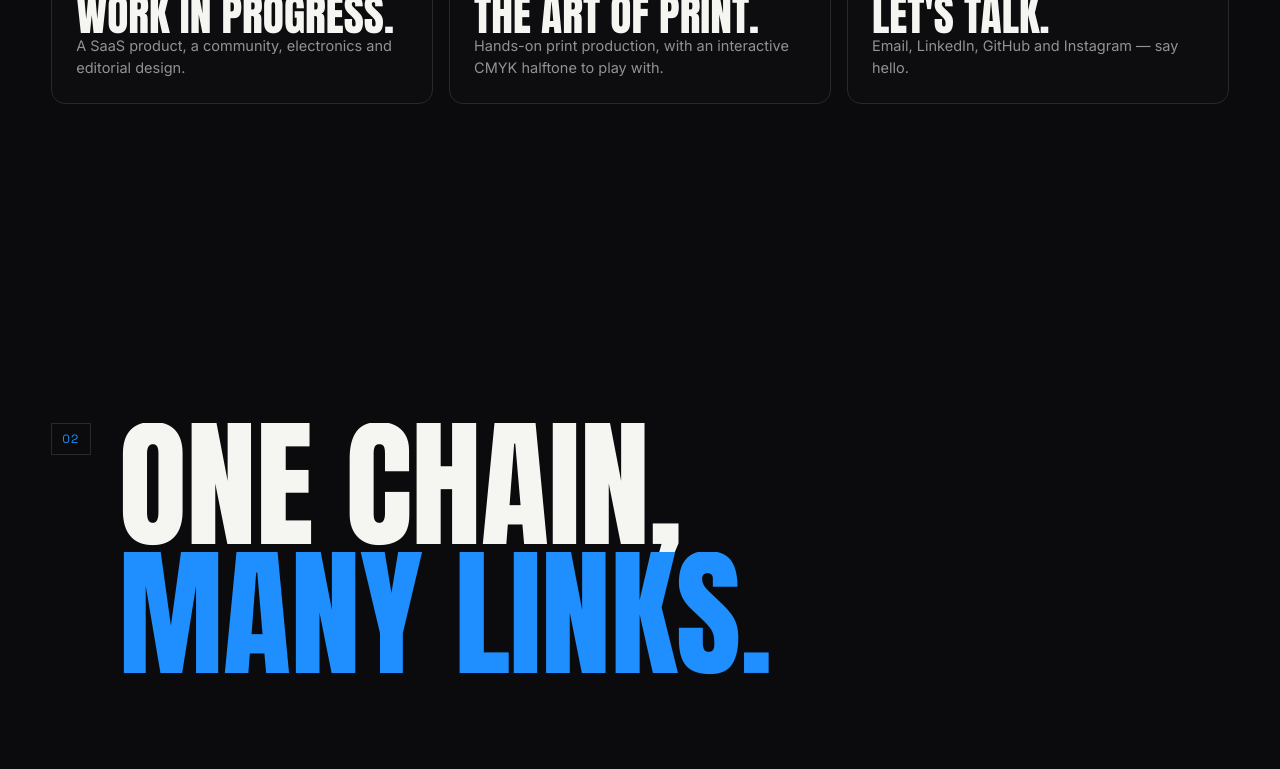
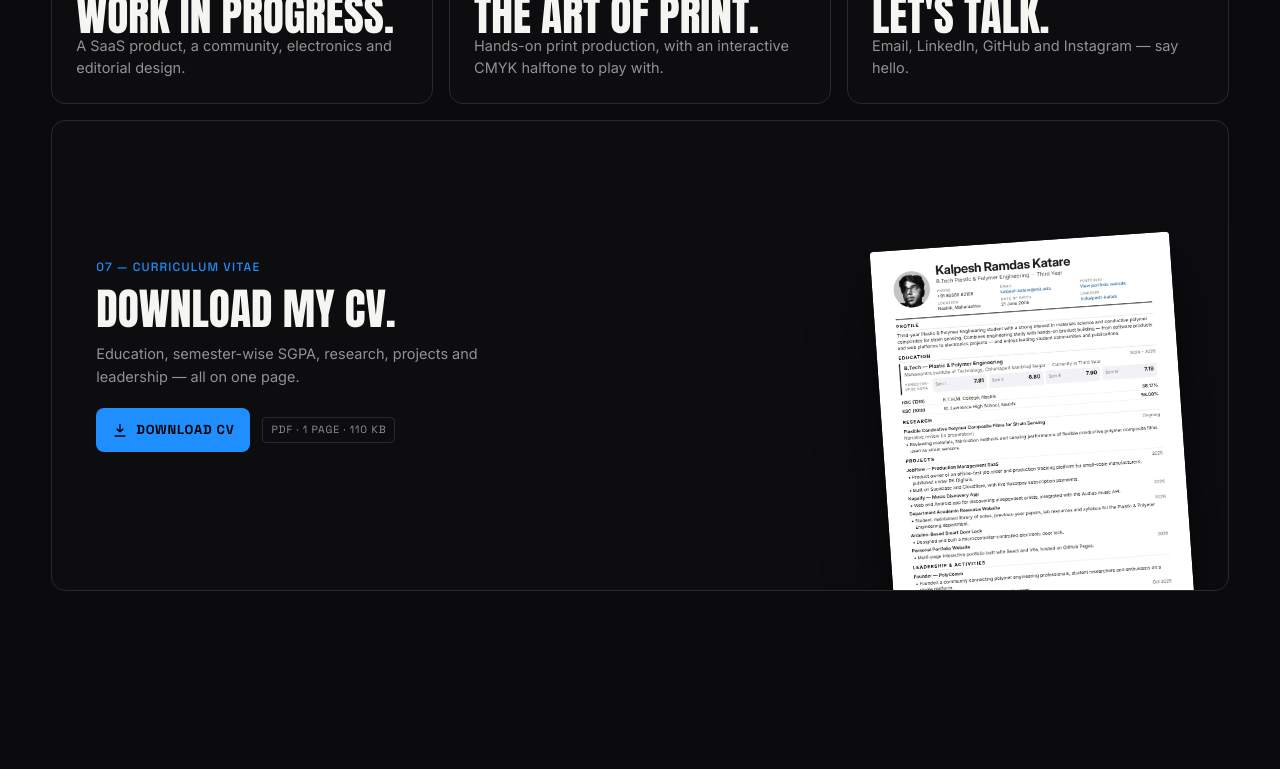
Before and after one commit to kalpeshkatare010-crypto/Kalpesh-Katare-Portfolio-, a plain HTML site: page index.html in a window 1280 px wide. Shown: the part 3030-3799 px from the top of the page. Drawn offline with nearby package versions, Linux system fonts and the light colour scheme.

Commit message:
Add downloadable CV: home page tile, menu link and contact button
Co-Authored-By: Claude Opus 5.5 <noreply@anthropic.com>
Claude-Session: https://claude.ai/code/session_01DhaEoKt6yJeXXE3iUTs1LK

```diff
--- a/css/site.css
+++ b/css/site.css
@@ -492,3 +492,16 @@ html.nl .wipe i{transform:scaleY(1);animation:wipeSafe 0s 2.5s forwards}
 .icard:hover .iphoto img{transform:scale(1.05)}
 .icard:hover .iphoto::before{opacity:.35}
 .iface .irole{margin-top:4px}
+/* CV download */
+.ex-card.cv-card{grid-column:1/-1;min-height:0;flex-direction:row;align-items:center;justify-content:space-between;gap:clamp(20px,4vw,60px);padding:clamp(24px,3.5vw,44px);padding-bottom:0}
+.cv-copy{display:grid;gap:14px;align-self:center;padding-bottom:clamp(24px,3.5vw,44px)}
+.cv-meta{display:flex;gap:12px;align-items:center;flex-wrap:wrap;margin-top:6px}
+.cv-sheet{flex:none;width:clamp(190px,24vw,300px);align-self:flex-end;transform:translateY(18%) rotate(-4deg);transition:transform .6s cubic-bezier(.2,.7,.1,1);box-shadow:0 30px 60px rgba(0,0,0,.55)}
+.cv-sheet img{display:block;width:100%;height:auto;border-radius:4px 4px 0 0}
+.cv-card:hover .cv-sheet{transform:translateY(6%) rotate(0)}
+.menu-cv{display:inline-flex;align-items:center;gap:8px;color:var(--lime);font:600 12px var(--grot);letter-spacing:.1em;text-transform:uppercase}
+.menu-cv svg{width:15px;height:15px}
+.c-cv{display:flex;align-items:center;justify-content:space-between;gap:16px;flex-wrap:wrap;border:1px solid var(--line);border-radius:14px;padding:22px 24px;margin-top:28px}
+.c-cv b{font-family:var(--grot);font-size:clamp(18px,1.8vw,24px);font-weight:600}
+.c-cv p{color:var(--tx2);font-size:14px;margin-top:4px}
+@media (max-width:760px){.ex-card.cv-card{flex-direction:column;align-items:flex-start}.cv-copy{padding-bottom:0}.cv-sheet{align-self:center;width:62%;transform:translateY(12%) rotate(-3deg)}.ex-card.cv-card div{margin-top:0}}
--- a/index.html
+++ b/index.html
@@ -10,7 +10,7 @@
 <link rel="preconnect" href="https://fonts.googleapis.com">
 <link rel="preconnect" href="https://fonts.gstatic.com" crossorigin>
 <link href="https://fonts.googleapis.com/css2?family=Anton&family=Caveat+Brush&family=Instrument+Serif:ital@0;1&family=Inter:wght@400;500;600&family=Space+Grotesk:wght@400;500;600;700&display=swap" rel="stylesheet">
-<link rel="stylesheet" href="css/site.css?v=4d349375">
+<link rel="stylesheet" href="css/site.css?v=9cc59166">
 <script type="application/ld+json">
 {"@context":"https://schema.org","@type":"Person","name":"Kalpesh Katare","jobTitle":"Polymer Engineering Student","alumniOf":"Maharashtra Institute of Technology","address":{"@type":"PostalAddress","addressLocality":"Chhatrapati Sambhajinagar","addressRegion":"Maharashtra","addressCountry":"IN"},"email":"mailto:kalpeshkatare010@gmail.com","url":"https://kalpeshkatare010-crypto.github.io/Kalpesh-Katare-Portfolio-/","sameAs":["https://www.linkedin.com/in/kalpesh-katare","https://www.instagram.com/kalpesh.katare1/","https://github.com/kalpeshkatare010-crypto"]}
 </script>
@@ -54,6 +54,7 @@
     <img class="portrait-sm" src="img/hoodie.webp" alt="Portrait of Kalpesh Katare" loading="lazy" width="838" height="1117">
     <div><div class="eyebrow">Based in</div>Chhatrapati Sambhajinagar, Maharashtra, India</div>
     <div><div class="eyebrow">Studying</div>B.Tech, Plastic &amp; Polymer Engineering — MIT</div>
+    <a class="menu-cv" href="files/Kalpesh_Katare_CV.pdf" download="Kalpesh_Katare_CV.pdf"><svg viewBox="0 0 24 24" fill="none" stroke="currentColor" stroke-width="2"><path d="M12 3v12m0 0-5-5m5 5 5-5M4 21h16"/></svg>Download my CV</a>
   </div>
 </nav>
 
@@ -122,6 +123,15 @@
     <a class="ex-card" href="projects.html" data-hover="VIEW"><span class="go"><svg viewBox="0 0 24 24" fill="none" stroke="currentColor" stroke-width="2"><path d="M7 17 17 7M8 7h9v9"/></svg></span><span class="n">04 — PROJECTS</span><div><h3>Work in progress.</h3><p>A SaaS product, a community, electronics and editorial design.</p></div></a>
     <a class="ex-card" href="print.html" data-hover="PLAY"><span class="go"><svg viewBox="0 0 24 24" fill="none" stroke="currentColor" stroke-width="2"><path d="M7 17 17 7M8 7h9v9"/></svg></span><span class="n">05 — PRINT</span><div><h3>The art of print.</h3><p>Hands-on print production, with an interactive CMYK halftone to play with.</p></div></a>
     <a class="ex-card" href="contact.html" data-hover="SAY HI"><span class="go"><svg viewBox="0 0 24 24" fill="none" stroke="currentColor" stroke-width="2"><path d="M7 17 17 7M8 7h9v9"/></svg></span><span class="n">06 — CONTACT</span><div><h3>Let's talk.</h3><p>Email, LinkedIn, GitHub and Instagram — say hello.</p></div></a>
+    <a class="ex-card cv-card" href="files/Kalpesh_Katare_CV.pdf" download="Kalpesh_Katare_CV.pdf" data-hover="DOWNLOAD">
+      <div class="cv-copy">
+        <span class="n">07 — CURRICULUM VITAE</span>
+        <h3>Download my CV.</h3>
+        <p>Education, semester-wise SGPA, research, projects and leadership — all on one page.</p>
+        <span class="cv-meta"><span class="btn btn-lime"><svg viewBox="0 0 24 24" fill="none" stroke="currentColor" stroke-width="2"><path d="M12 3v12m0 0-5-5m5 5 5-5M4 21h16"/></svg>Download CV</span><span class="tag">PDF · 1 page · 110 KB</span></span>
+      </div>
+      <div class="cv-sheet" aria-hidden="true"><img src="img/cv-preview.webp" alt="" loading="lazy" width="910" height="1287"></div>
+    </a>
   </div>
 </section>
 <!-- POLYCOMM -->
```
Also changed, not shown: about.html (+2 -1 lines), contact.html (+6 -1 lines), materials.html (+2 -1 lines), print.html (+2 -1 lines), projects.html (+2 -1 lines), img/cv-preview.webp (added), 1 other file.
